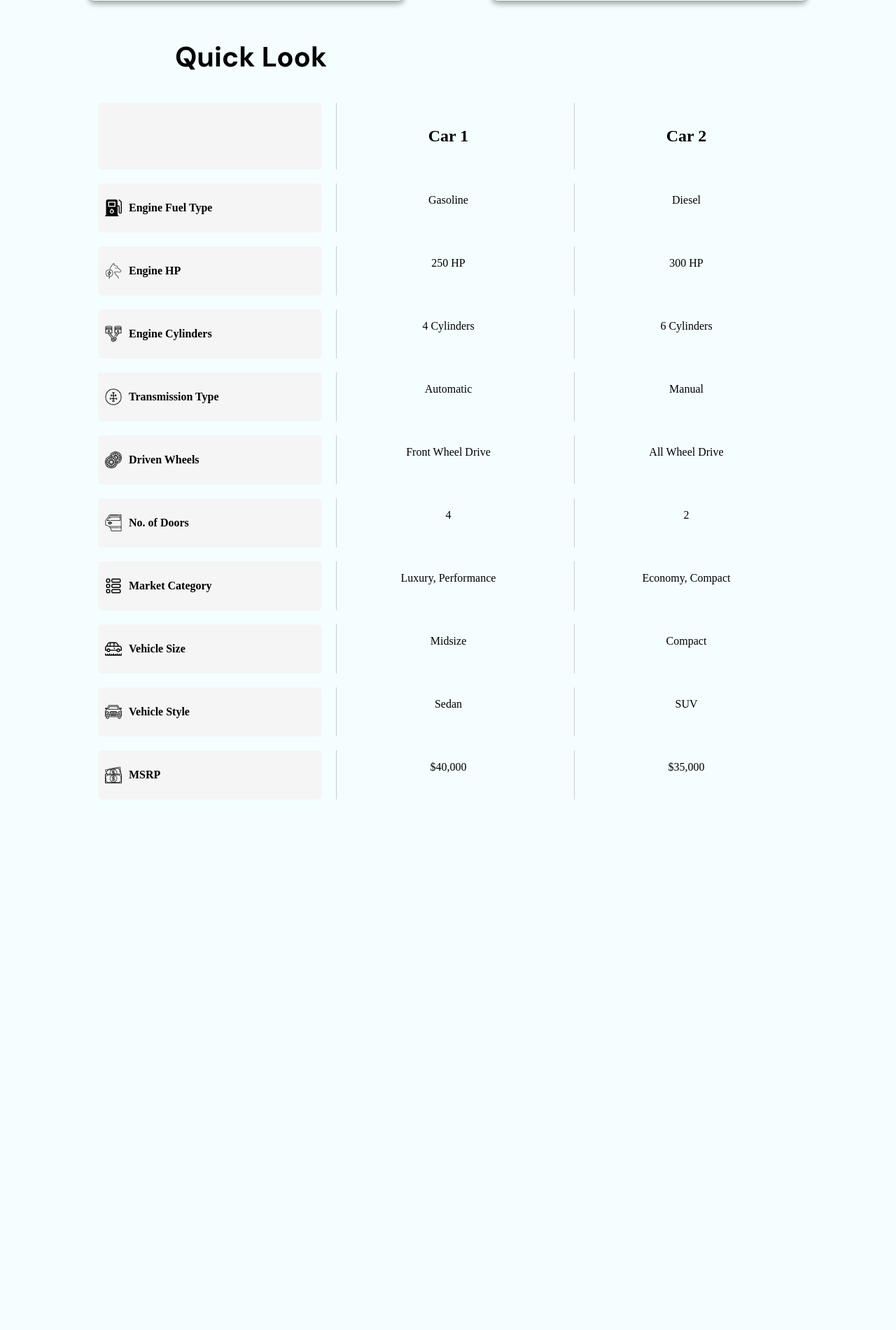
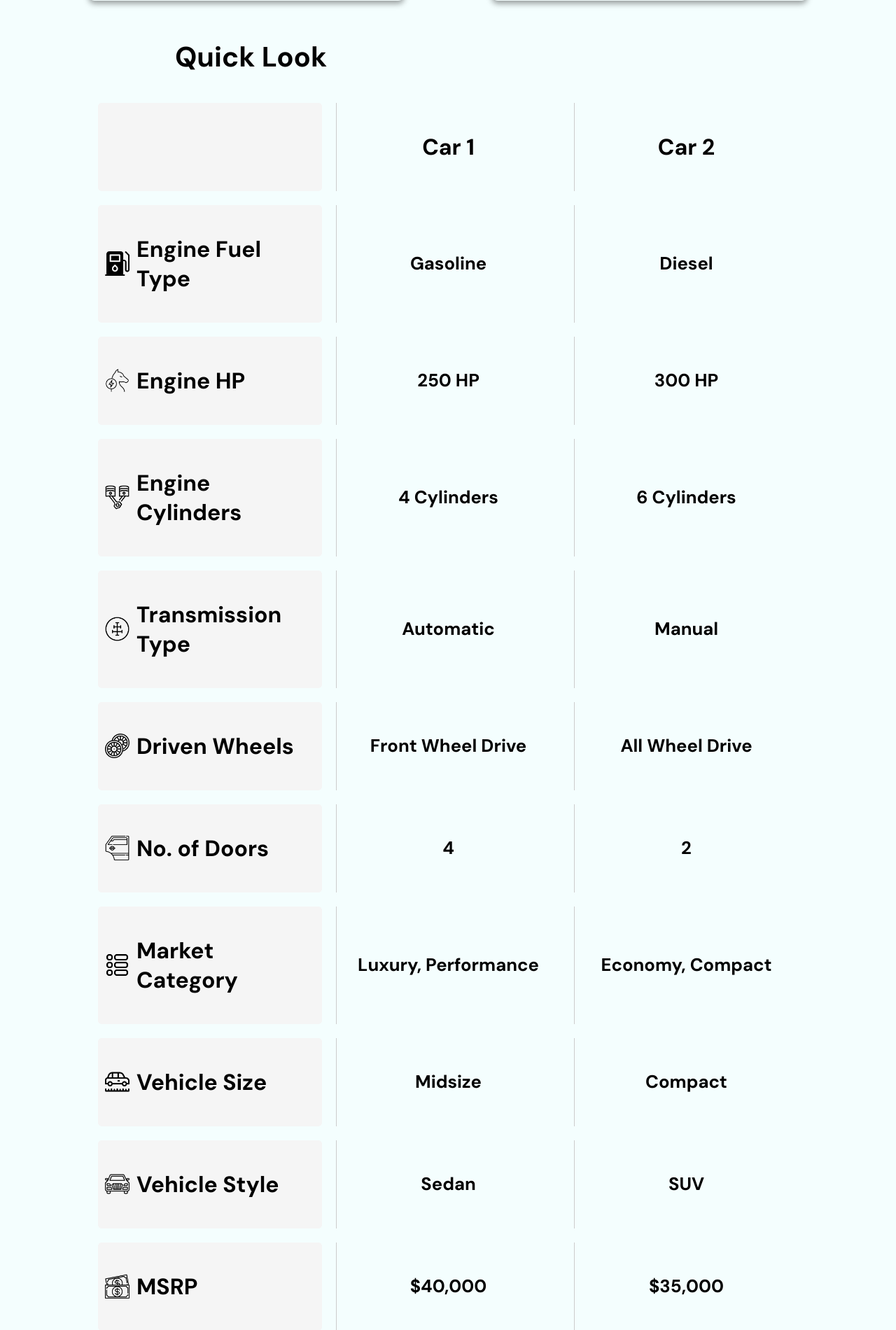
Before and after one commit to Suee18/backends____, a PHP site: page /app/views/car_comparison.php in a window 1280 px wide. Shown: the part 1168-3068 px from the top of the page at 70% size. Run offline with PHP 8.4, Linux system fonts and the light colour scheme; some web fonts are replaced.

Commit message:
Refactor select input styles and improve car comparison structure

```diff
--- a/public_html/css/car_comparison.css
+++ b/public_html/css/car_comparison.css
@@ -164,32 +164,46 @@ select:focus {
 
 .feature-item {
     text-align: left;
-    font-weight: bold;
+    font-weight: bolder;
     padding: 10px;
     background-color: #f5f5f5;
     border-radius: 5px;
     display: flex;
     align-items: center;
+    font-size: 2rem;
+    font-family: "DM Sans", "Roboto", var(--paragraph_font);
 }
 
 .feature-item .icon {
     margin-right: 10px;
-    width: 24px;
-    height: 24px;
+    width: 35px;
+    height: 35px;
 }
 
 .car-column {
     border-left: 1px solid #ccc;
     padding: 10px;
+    display: flex;
+    flex-direction: column;
+    justify-content: center;
+    align-items: center;
 }
 
 .car-column h3 {
-    font-size: 1.5rem;
-    font-weight: bold;
+    font-size: 2rem;
+    font-weight: bolder;
+    font-family: "DM Sans", "Roboto", var(--paragraph_font);
 }
 
 .car-column h1, .car-column p {
     margin: 5px 0;
+}
+
+.car-column p {
+    font-size: 1.6rem;
+    font-weight: bolder;
+    font-family: "DM Sans", "Roboto", var(--paragraph_font);
+    text-align: center;
 }
 
 /* img {
```
Also changed, not shown: app/views/car_comparison.php (+12 -6 lines).
